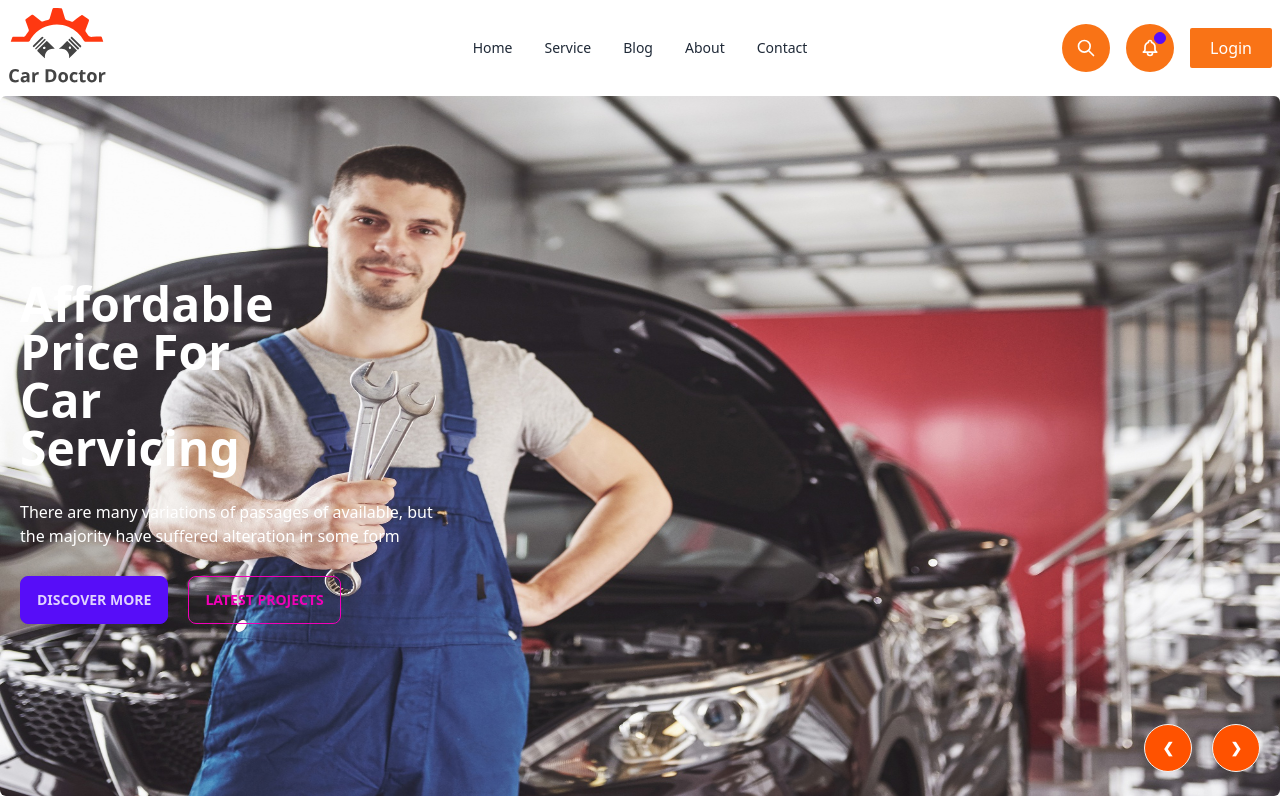
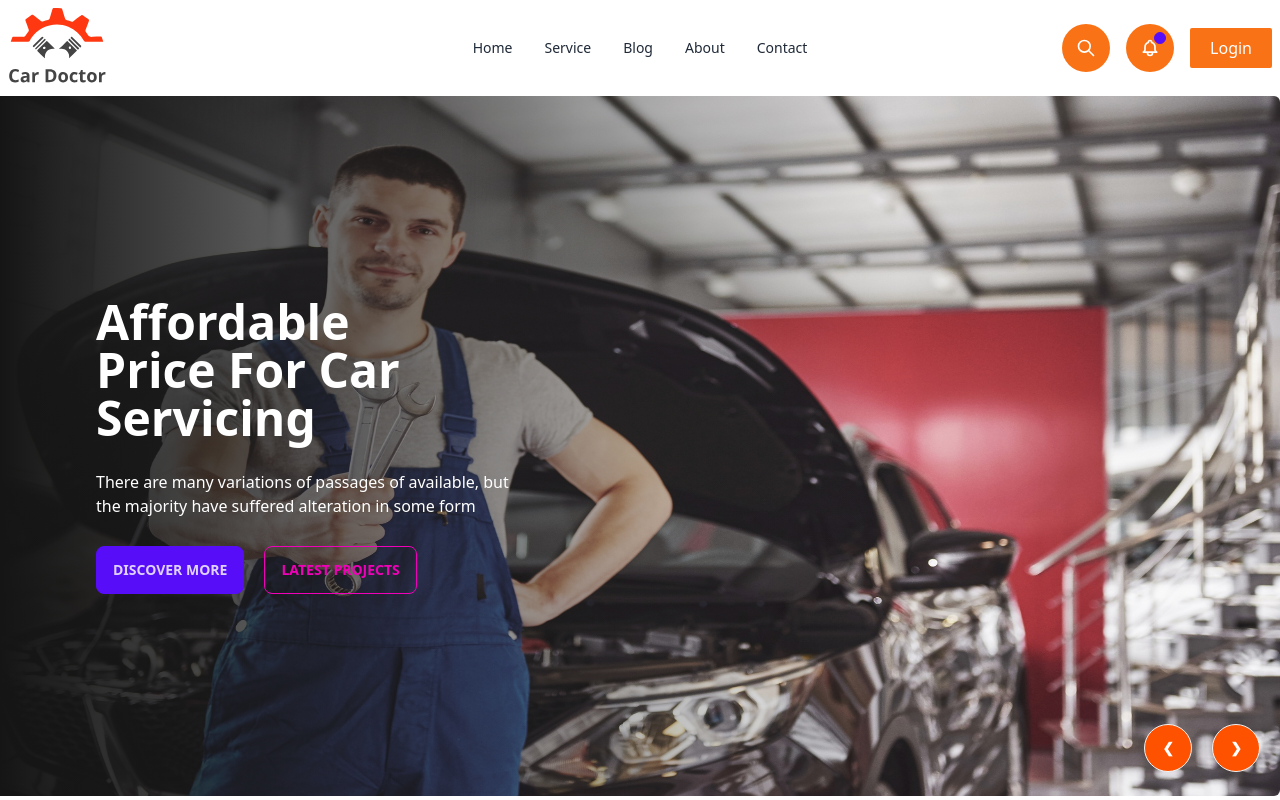
Before and after one commit to mehedi-h/car-doctor-client, a React (Vite) app: page / in a window 1280 px wide. Shown: the top 800 px of the page. Built offline with nearby package versions, Linux system fonts and the light colour scheme.

Commit message:
modified banner section slider

```diff
--- a/src/Pages/Home/Banner/Banner.jsx
+++ b/src/Pages/Home/Banner/Banner.jsx
@@ -14,9 +14,9 @@ const Banner = () => {
             src={img1}
             className="w-full rounded-md"
             />
-            <div className="absolute flex gap-5 transform -translate-y-1/2 left-5 right-5 bottom-0">
-                <div className="text-white space-y-7">
-                    <h2 className="md:text-5xl md:font-bold md:w-1/3">
+            <div className="absolute h-full flex items-center gap-5 left-0 top-0 bg-gradient-to-r from-[#151515] to-[rgba(21, 21, 21, 0.00) 100%)]">
+                <div className="text-white md:space-y-7 md:pl-24">
+                    <h2 className="md:text-5xl md:font-bold md:w-2/5">
                         Affordable Price For Car Servicing</h2>
                     <p>
                         There are many variations of passages of  available, but <br /> the majority have suffered alteration in some form
```
